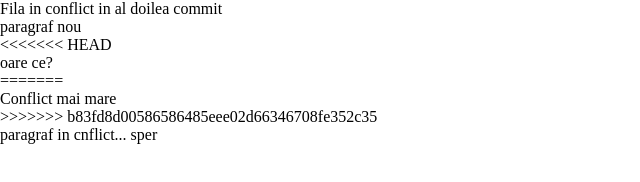
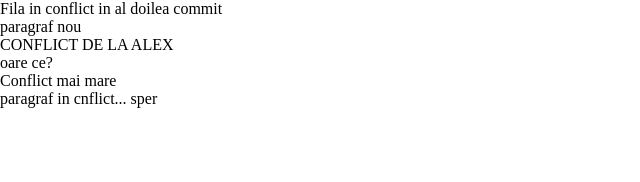
Before and after one commit to zmedd/curs14-repo, a plain HTML site: page index.html in a window 1280 px wide. Shown: the whole page, without its empty margins (0-640 px from the left). Drawn offline with Linux system fonts and the light colour scheme.

Commit message:
provoc un conflict

```diff
--- a/index.html
+++ b/index.html
@@ -9,11 +9,9 @@
   <body>
     <p>Fila in conflict in al doilea commit</p>
     <p>paragraf nou</p>
-<<<<<<< HEAD
+    <p>CONFLICT DE LA ALEX</p>
     <p>oare ce?</p>
-=======
     <p>Conflict mai mare</p>
->>>>>>> b83fd8d00586586485eee02d66346708fe352c35
     <p>paragraf in cnflict... sper</p>
     <a href="#"></a>
   </body>
```
